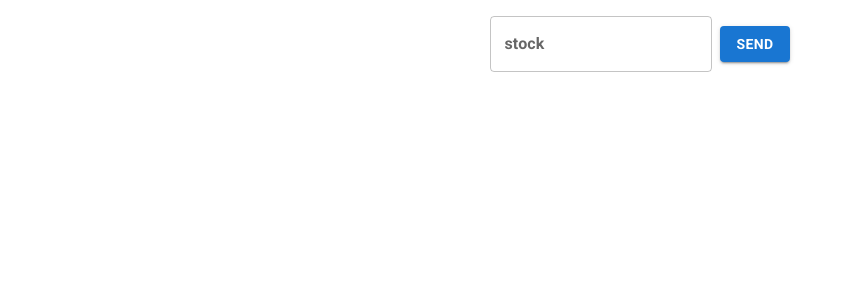
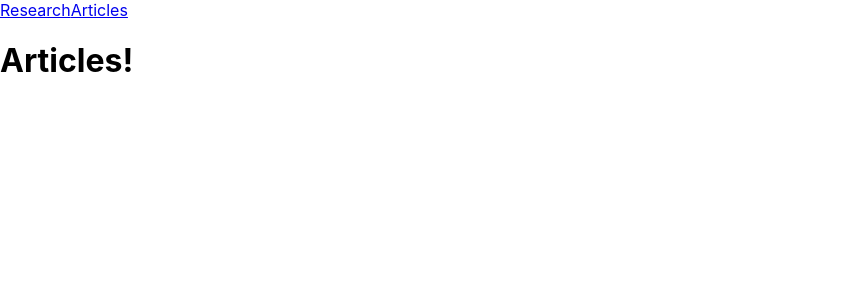
Before and after one commit to damonchase/market-research-agent, a React (Create React App) app in the folder client/: page /articles in a window 1280 px wide. Shown: the top 300 px of the page, without its empty margins (0-853 px from the left). Built offline with nearby package versions, Linux system fonts and the light colour scheme.

Commit message:
implement a nav bar that directs users to two pages

```diff
--- a/client/package.json
+++ b/client/package.json
@@ -14,6 +14,7 @@
     "react": "^19.2.3",
     "react-dom": "^19.2.3",
     "react-markdown": "^10.1.0",
+    "react-router-dom": "^7.11.0",
     "react-scripts": "5.0.1",
     "web-vitals": "^2.1.4"
   },
--- a/client/src/App.js
+++ b/client/src/App.js
@@ -1,10 +1,17 @@
+import { Routes, Route } from "react-router-dom"
+import Navbar from "./components/Navbar"
 import Research from "./pages/Research"
+import Articles from "./pages/Articles"
 
 function App() {
   return (
-    <div className="App">
-      <Research />
-    </div>
+    <>
+      <Navbar />
+      <Routes>
+        <Route index path="/" element={<Research />} />
+        <Route path="/articles" element={<Articles />} />
+      </Routes>
+    </>
   );
 }
 
--- /dev/null
+++ b/client/src/components/Navbar.jsx
@@ -0,0 +1,12 @@
+import { Link } from "react-router-dom"
+
+function Navbar() {
+    return (
+        <nav>
+            <Link to="/">Research</Link>
+            <Link to="/articles">Articles</Link>
+        </nav>
+    );
+}
+
+export default Navbar
--- a/client/src/index.js
+++ b/client/src/index.js
@@ -1,5 +1,6 @@
 import React from 'react';
 import ReactDOM from 'react-dom/client';
+import { BrowserRouter } from "react-router-dom"
 import './index.css';
 import App from './App';
 import reportWebVitals from './reportWebVitals';
@@ -7,7 +8,9 @@ import reportWebVitals from './reportWebVitals';
 const root = ReactDOM.createRoot(document.getElementById('root'));
 root.render(
   <React.StrictMode>
-    <App />
+    <BrowserRouter>
+      <App />
+    </BrowserRouter>
   </React.StrictMode>
 );
 
--- /dev/null
+++ b/client/src/pages/Articles.js
@@ -0,0 +1,9 @@
+import '@fontsource/roboto/700.css';
+
+function Articles() {
+  return (
+        <h1>Articles!</h1>
+    );
+}
+
+export default Articles;
```
Also changed, not shown: 1 other file (tests, documents, lock files or other folders).
